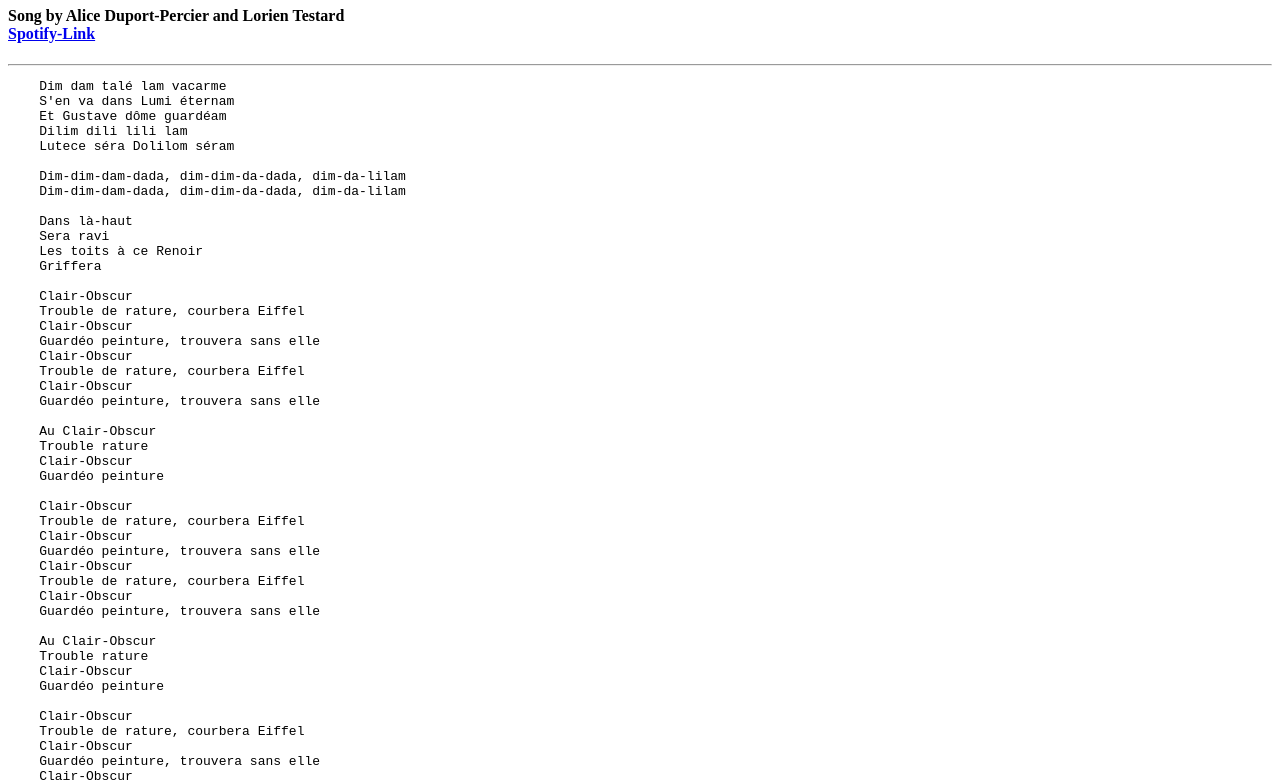
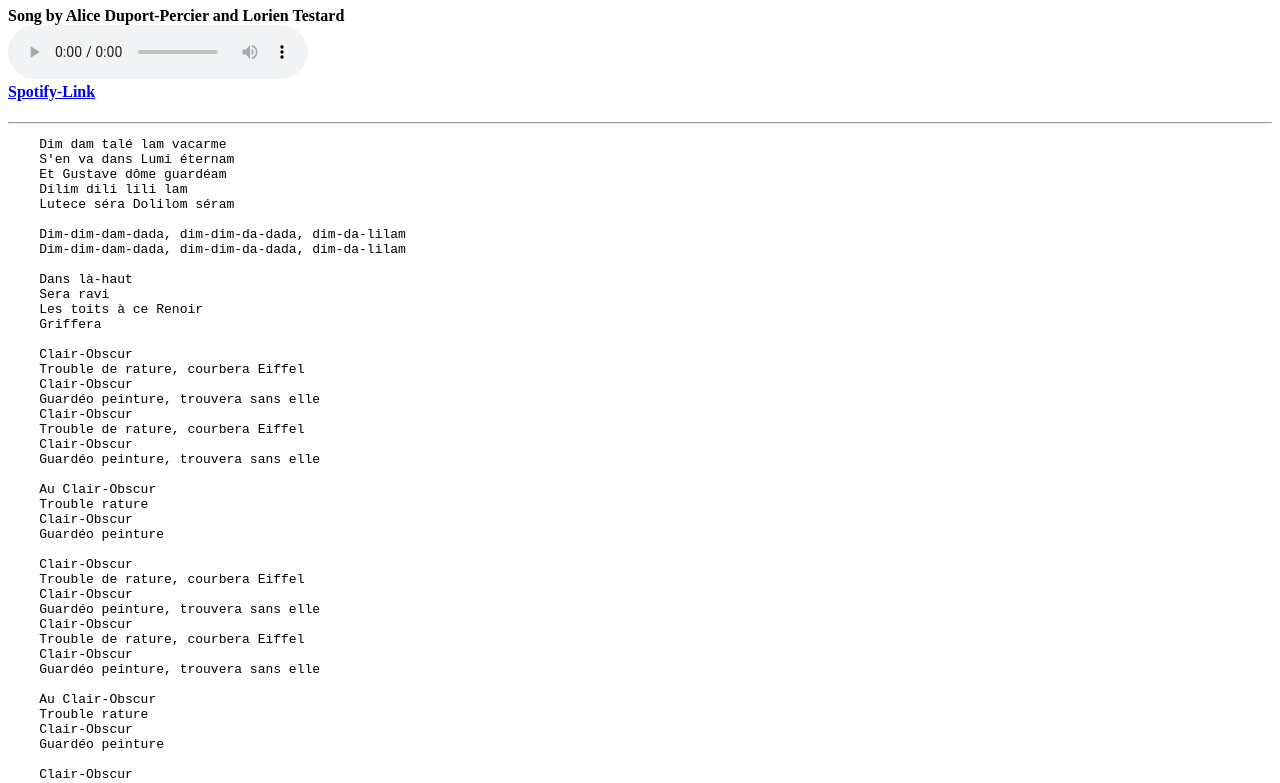
Before and after one commit to 7anmayog/HTML, a plain HTML site: page lyrics.html in a window 1280 px wide. Shown: the part 73-856 px from the top of the page. Drawn offline with Linux system fonts and the light colour scheme.

Commit message:
completed my first ever lyrics web-page with html

```diff
--- a/lyrics.html
+++ b/lyrics.html
@@ -10,10 +10,14 @@
         Lumière
     </h1>
     <h4>
-        Song by Alice Duport-Percier and Lorien Testard <br>
+        Song by Alice Duport-Percier and Lorien Testard <br> <audio
+        controls
+        src="lumiere.mp3"
+        type ="audio/mpeg">
+    </audio><br>
         <a href="https://open.spotify.com/track/1A1XuDIYZxSKrQ6mzkWwAT?si=e15a962fb6604de3"
         target="_blank"
-        title="opens the song in spotify">Spotify-Link</Spotify-Link></a>
+        title="opens the song in spotify">Spotify-Link</a>
     </h4>
     <hr>
     <pre>
```
Also changed, not shown: 1 other file.
